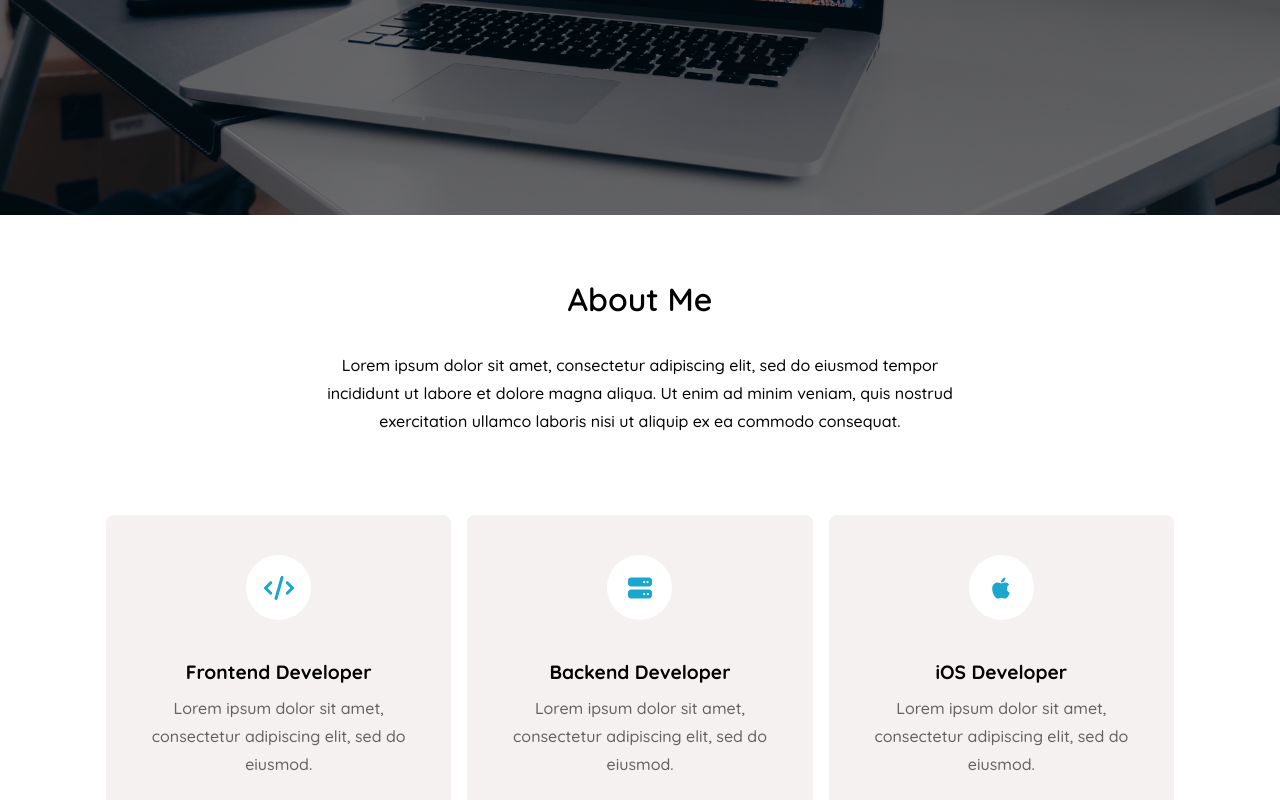
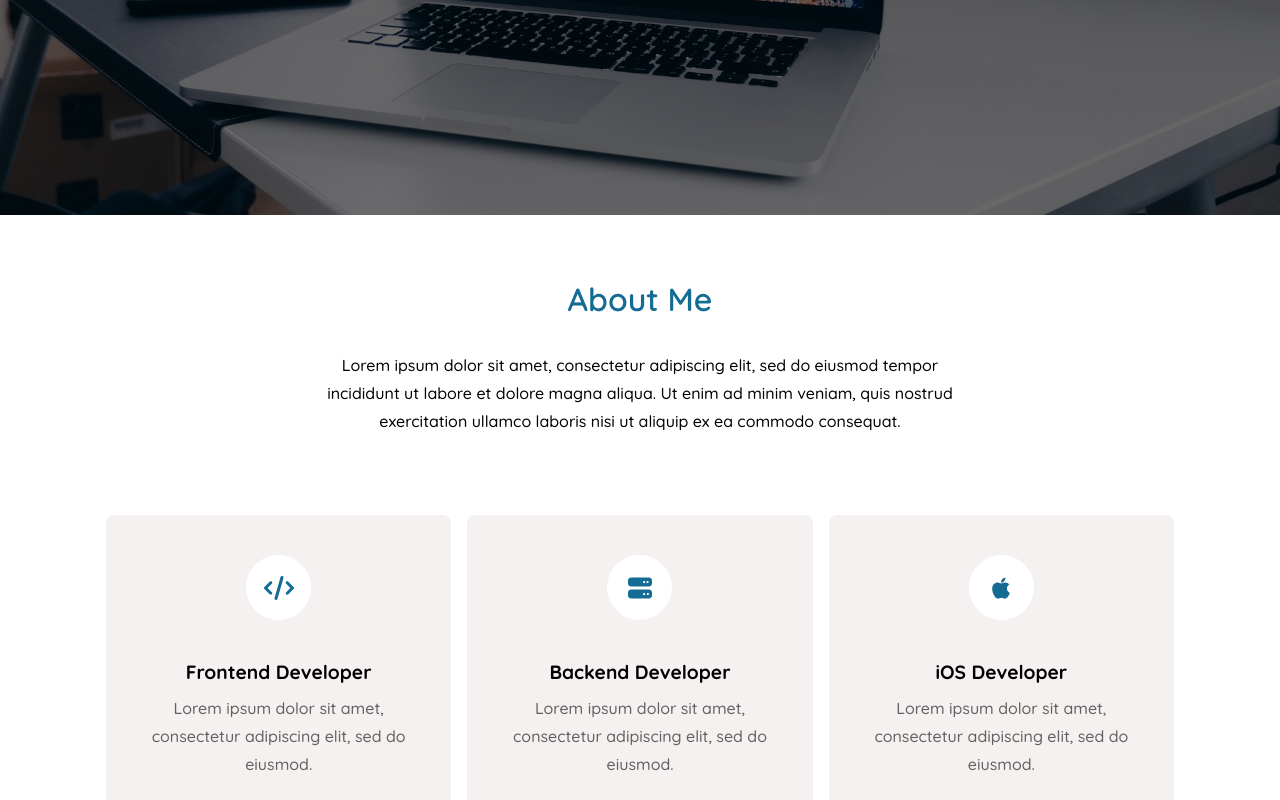
Before and after one commit to Ryhhill1998/Personal-Site, a React (Create React App) app: page / in a window 1280 px wide. Shown: the part 585-1385 px from the top of the page. Built offline with nearby package versions, Linux system fonts and the light colour scheme; a web font is replaced by a local one.

Commit message:
changed css

```diff
--- a/src/App.css
+++ b/src/App.css
@@ -79,6 +79,10 @@ nav {
   padding-bottom: 4em;
 }
 
+.about h2 {
+  color: var(--primary-theme);
+}
+
 .about > p {
   width: 60%;
   margin: 0 auto 5em;
@@ -115,7 +119,7 @@ nav {
 }
 
 .about .cards-container .card .icon-container .icon {
-  color: var(--tertiary-theme);
+  color: var(--primary-theme);
   font-size: 1.5rem;
 }
 
```
